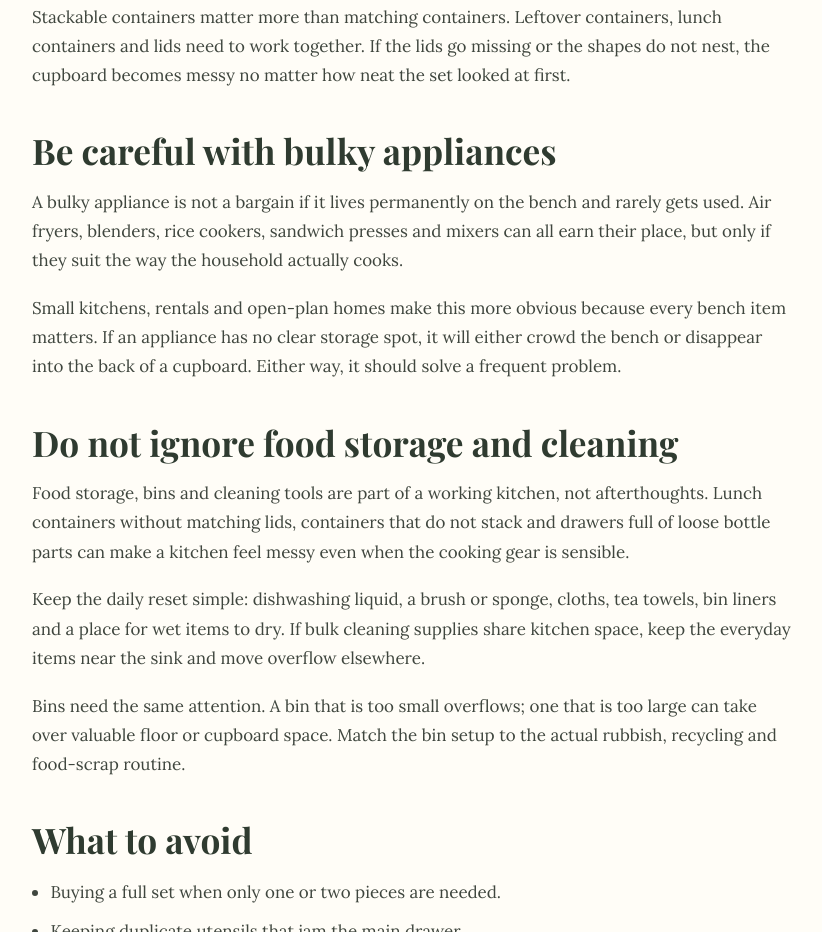
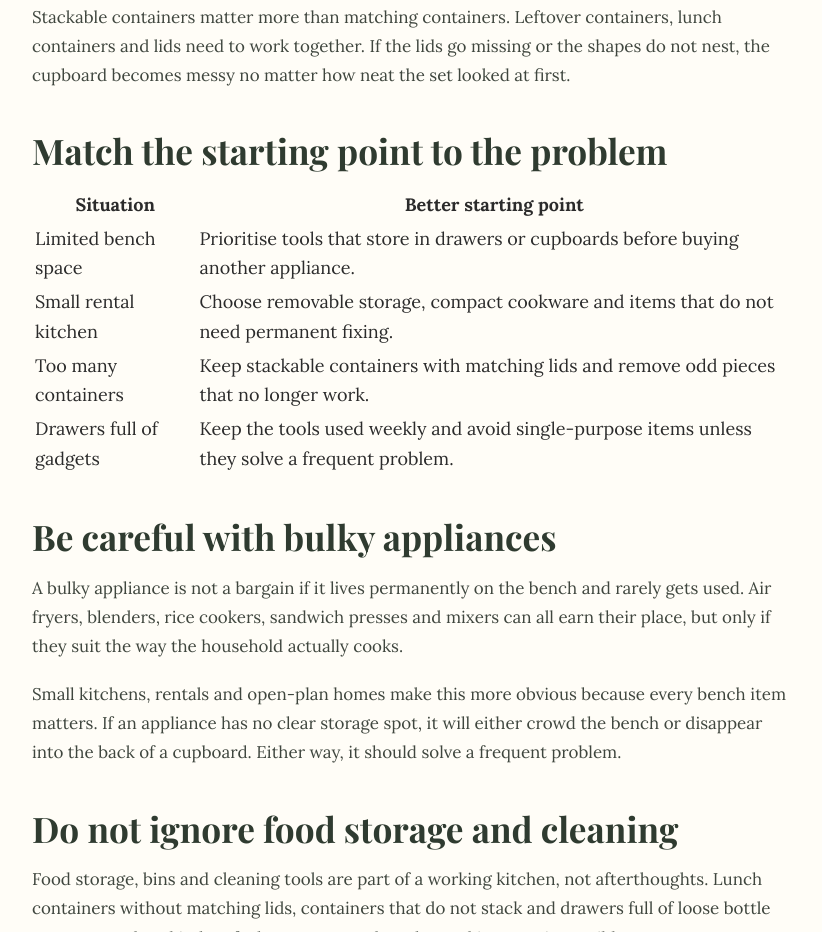
Before and after one commit to Shamus-T/australian-home-collective, an Astro site: page /guides/everyday-kitchen-essentials-australian-homes in a window 1280 px wide. Shown: the part 1891-2823 px from the top of the page, without its empty margins (228-1050 px from the left). Built offline with nearby package versions, Linux system fonts and the light colour scheme; Astro itself is replaced by a stand-in of ours.

Commit message:
Sharpen kitchen essentials guide

```diff
--- a/src/pages/guides/everyday-kitchen-essentials-australian-homes/index.astro
+++ b/src/pages/guides/everyday-kitchen-essentials-australian-homes/index.astro
@@ -92,6 +92,34 @@ const relatedGuides = [
     nest, the cupboard becomes messy no matter how neat the set looked at first.
   </p>
 
+  <h2>Match the starting point to the problem</h2>
+  <table>
+    <thead>
+      <tr>
+        <th>Situation</th>
+        <th>Better starting point</th>
+      </tr>
+    </thead>
+    <tbody>
+      <tr>
+        <td>Limited bench space</td>
+        <td>Prioritise tools that store in drawers or cupboards before buying another appliance.</td>
+      </tr>
+      <tr>
+        <td>Small rental kitchen</td>
+        <td>Choose removable storage, compact cookware and items that do not need permanent fixing.</td>
+      </tr>
+      <tr>
+        <td>Too many containers</td>
+        <td>Keep stackable containers with matching lids and remove odd pieces that no longer work.</td>
+      </tr>
+      <tr>
+        <td>Drawers full of gadgets</td>
+        <td>Keep the tools used weekly and avoid single-purpose items unless they solve a frequent problem.</td>
+      </tr>
+    </tbody>
+  </table>
+
   <h2>Be careful with bulky appliances</h2>
   <p>
     A bulky appliance is not a bargain if it lives permanently on the bench and rarely gets
```
